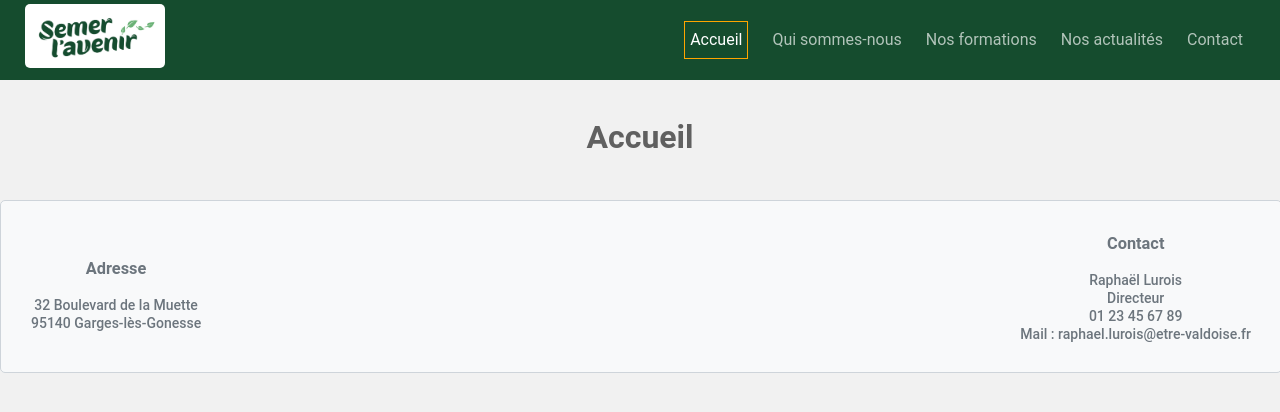
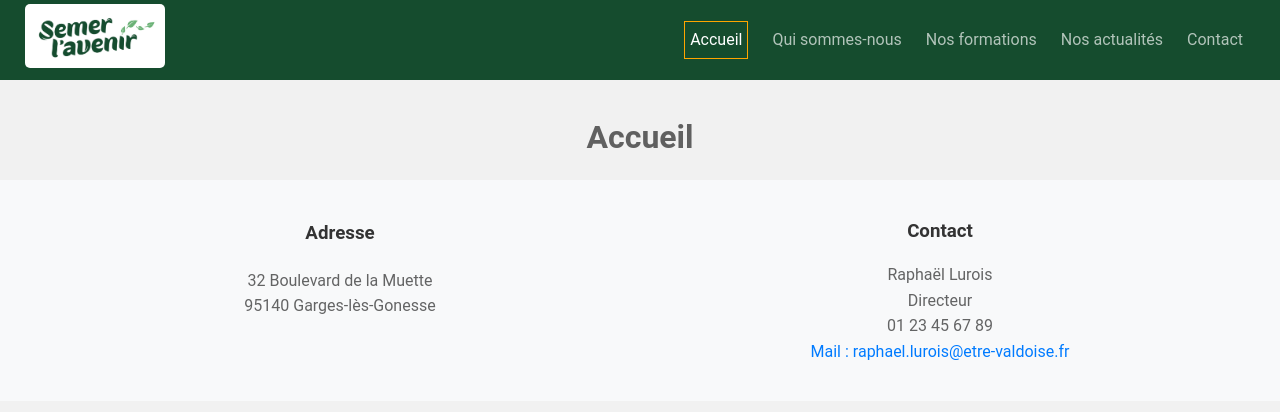
Before and after one commit to sermer12/sermer_avenir, a React (Vite) app in the folder frontend/: page / in a window 1280 px wide. Shown: the top 412 px of the page. Built offline with nearby package versions, Linux system fonts and the light colour scheme.

Commit message:
fix : style footer css

```diff
--- a/frontend/src/styles/footer.css
+++ b/frontend/src/styles/footer.css
@@ -1,28 +1,34 @@
 .footer_container {
-    bottom: 0;
-    width: 100%;
-    background-color: #f8f9fa;
-    margin-top: 20px;
-    border-radius: 5px;
-    border: 1px solid #ced4da;
-    text-align: center;
-    font-size: 14px;
-    color: #6c757d;
-    font-weight: 500;
-    font-family: 'Roboto', sans-serif;
+  background-color: #f8f9fa;
+  padding: 20px 0;
+  text-align: center;
 }
 
 .footer_container_content {
-    display: flex;
-    justify-content: space-between;
-    align-items: center;
-    flex-wrap: wrap;
-    margin: 15px 30px;
+  display: flex;
+  justify-content: space-between;
+  max-width: 1200px;
+  margin: 0 auto;
 }
 
-.footer_container_content_left {
-    display: flex;
-    justify-content: space-between;
-    align-items: center;
-    flex-wrap: wrap;
+.footer_container_content_left,
+.footer_container_content_center {
+  flex: 1;
 }
+
+.footer_container_content p {
+  line-height: 1.6;
+}
+
+.footer_container_content h3 {
+  color: #333;
+}
+
+.footer_container_content a {
+  color: #007bff;
+  text-decoration: none;
+}
+
+.footer_container_content a:hover {
+  text-decoration: underline;
+}
```
